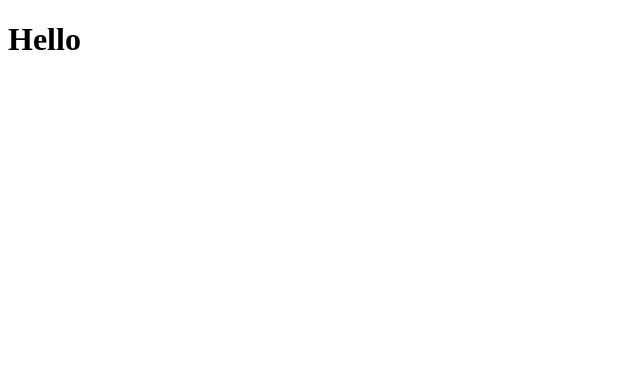
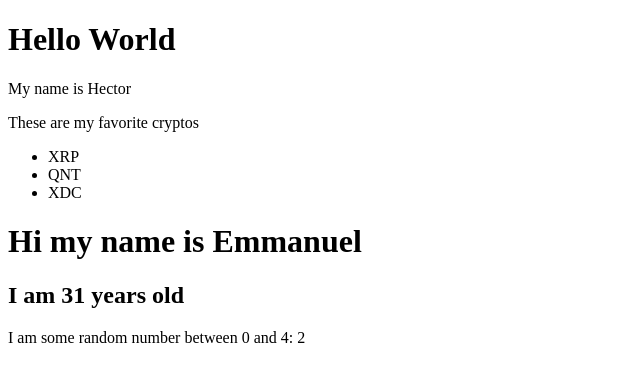
Before and after one commit to hnava47/ClassActivitiesReact, a React (Create React App) app: page / in a window 1280 px wide. Shown: the top 382 px of the page, without its empty margins (0-640 px from the left). Built offline with nearby package versions, Linux system fonts and the light colour scheme.

Commit message:
Added 04 activity

```diff
--- /dev/null
+++ b/04-activity/App.js
@@ -0,0 +1,10 @@
+import React from "react";
+// We import our HelloDiv from the components folder
+import HelloDiv from "./components/HelloDiv";
+
+// App is our top-level main component that references other components
+function App() {
+  return <HelloDiv />;
+}
+
+export default App;
--- /dev/null
+++ b/04-activity/index.js
@@ -0,0 +1,5 @@
+import React from "react";
+import ReactDOM from "react-dom";
+import App from "./App";
+
+ReactDOM.render(<App />, document.getElementById("root"));
--- a/src/App.js
+++ b/src/App.js
@@ -1,10 +1,21 @@
-import React from "react";
-// We import our HelloDiv from the components folder
-import HelloDiv from "./components/HelloDiv";
+import HelloWorld from './components/HelloWorld';
+import JsxVariables from './components/JsxVariables';
+// JSX = JavaScript and XML
+// A functional component
+// it's a function that just returns some html
 
-// App is our top-level main component that references other components
-function App() {
-  return <HelloDiv />;
+// As a rule, if your component returns HTML, it has to start with a capital letter
+
+// In react components that we create become HTML elements that will return
+// the html elements that our components return
+
+export const App  = () => {
+  return (
+    <>
+      <HelloWorld/>
+      <JsxVariables/>
+    </>
+  );
 }
 
 export default App;
--- /dev/null
+++ b/src/components/JsxVariables.js
@@ -0,0 +1,15 @@
+export const JsxVariable = () => {
+    const firstName = 'Emmanuel';
+    const age = 31;
+    const num = 5;
+
+    return (
+        <div>
+            <h1>Hi my name is { firstName }</h1>
+            <h2>I am { age } years old</h2>
+            <p>I am some random number between 0 and 4: { Math.floor(Math.random() * num) }</p>
+        </div>
+    );
+};
+
+export default JsxVariable;
--- a/src/index.js
+++ b/src/index.js
@@ -1,5 +1,13 @@
-import React from "react";
-import ReactDOM from "react-dom";
-import App from "./App";
+import React from 'react';
+import ReactDOM from 'react-dom';
+import App from './App';
 
-ReactDOM.render(<App />, document.getElementById("root"));
+// render takes 2 parameters
+// the 1st one is the component that you want to render
+// the 2nd one is the html element you want to render on
+ReactDOM.render(
+  <React.StrictMode>
+    <App />
+  </React.StrictMode>,
+  document.getElementById('root')
+);
```
Also changed, not shown: hectorActivities/App.js (deleted, +0 -20 lines), hectorActivities/index.js (deleted, +0 -13 lines), 04-activity/components/HelloDiv.js (renamed from src/components/HelloDiv.js), src/components/HelloWorld.js (renamed from hectorActivities/components/HelloWorld.js).
